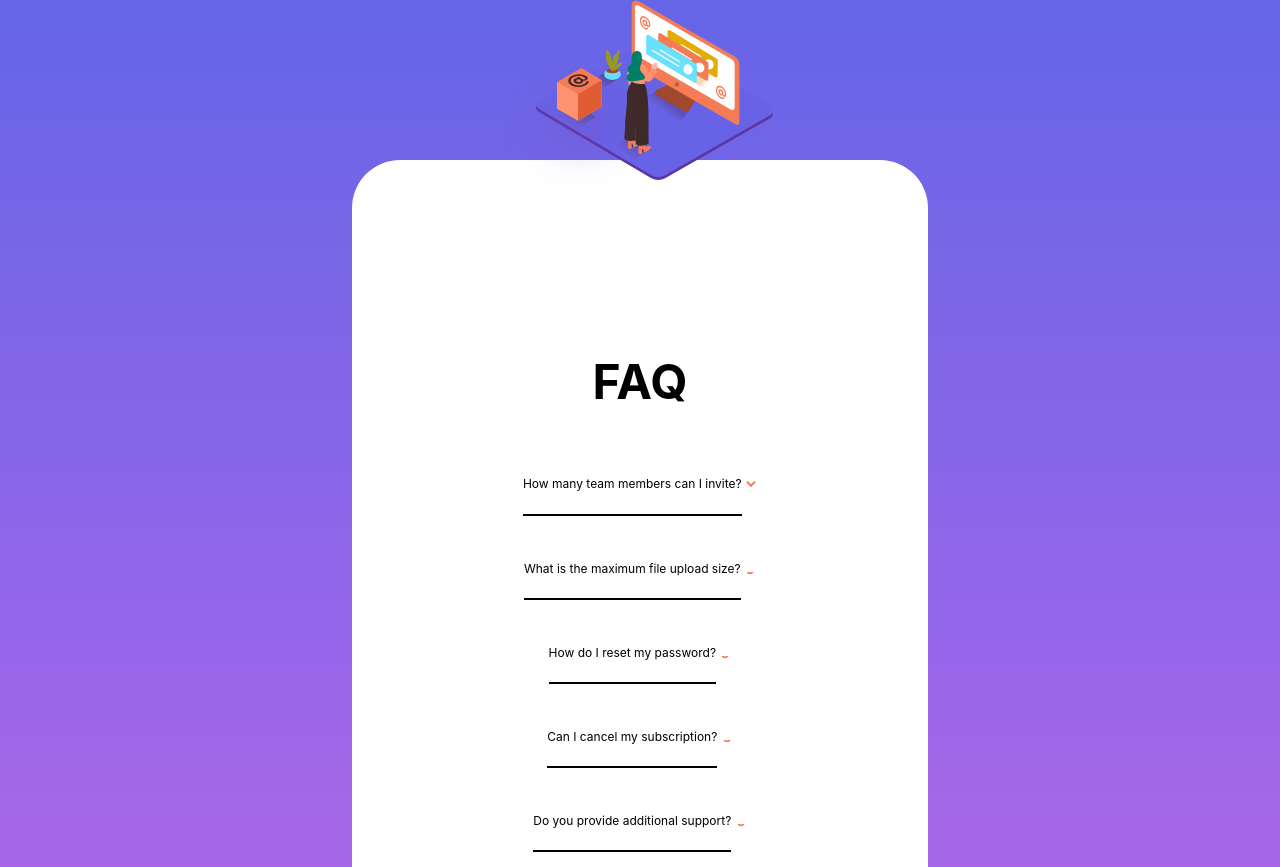
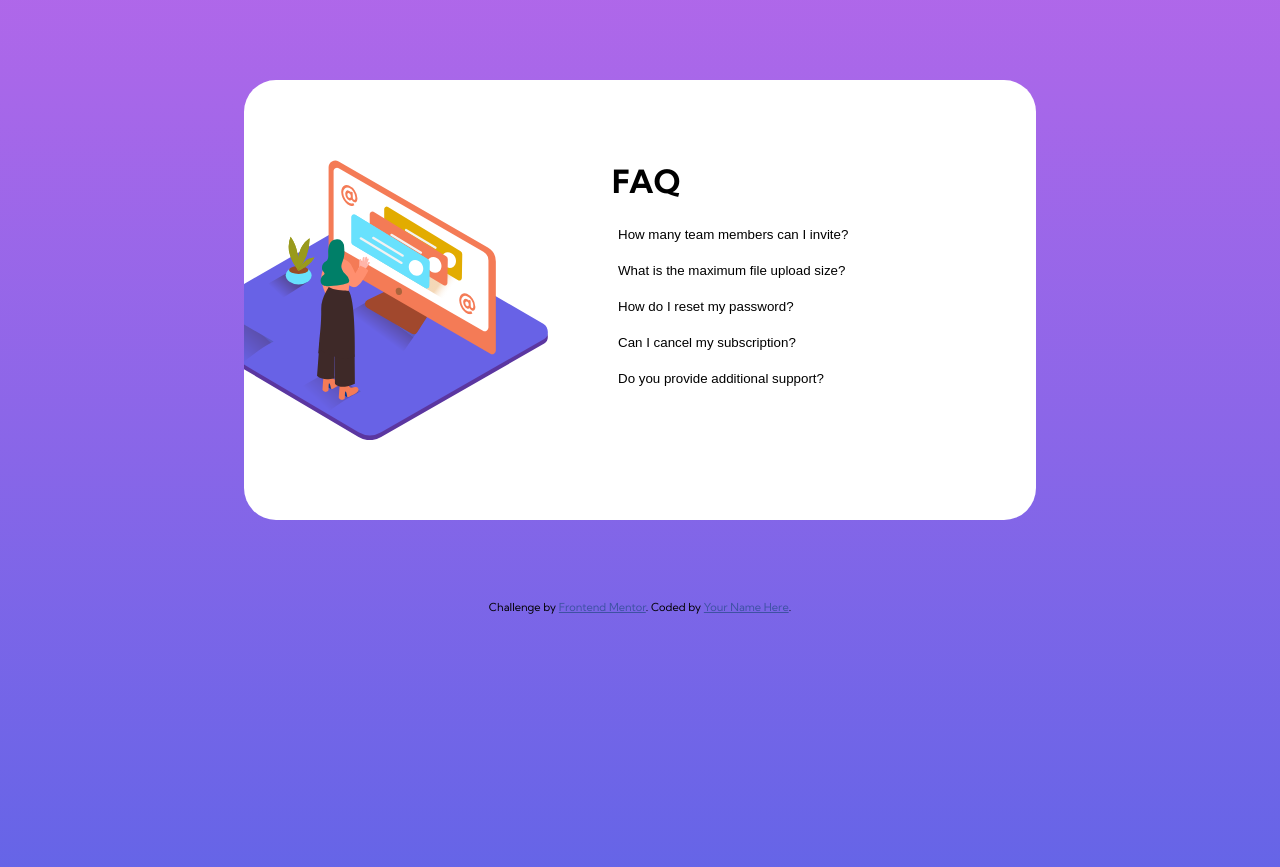
Before and after one commit to Beccix/faq-accordion-card-main, a plain HTML site: page index.html in a window 1280 px wide. Shown: the top 867 px of the page. Drawn offline with Linux system fonts and the light colour scheme.

Commit message:
refis o layout todo

```diff
--- a/index.html
+++ b/index.html
@@ -6,6 +6,8 @@
 
   <link rel="icon" type="image/png" sizes="32x32" href="./images/favicon-32x32.png">
   <link rel="stylesheet" href="./styles/global.css">
+  <link rel="preconnect" href="https://fonts.gstatic.com">
+  <link href="https://fonts.googleapis.com/css2?family=Kumbh+Sans:wght@400;700&display=swap" rel="stylesheet">
   <title>Frontend Mentor | FAQ Accordion Card</title>
   <style>
     .attribution { font-size: 11px; text-align: center; }
@@ -13,69 +15,76 @@
   </style>
 </head>
 <body>
-  <div class="container">
-
-  <div class="image">
-    <img src="./images/illustration-woman-online-mobile.svg" alt="">
-  </div>
-    <h1>FAQ</h1>
-    <div class="faq-questions">
-      <div class="team-invite">
-        <p class='faq-p'>How many team members can I invite?</p>
-          <span class="image-span">
-            <input type='button' class="icon" onclick="HideShow()"></input>
-          </span>
-        <p id='p-target' class='hide'>
-          You can invite up to 2 additional users on the Free plan. There is no limit on
-          team members for the Premium plan.
+  <div class="card">
+    <div class="card-image">
+      <img src="./images/illustration-woman-online-desktop.svg" alt="">
+    </div>
+    <div class="accordion">
+      <h1><strong>FAQ</strong></h1>
+      <div class="accordion-item">
+        <p class="acordion-hearder">
+          <button class="accordion-button">
+            How many team members can I invite?
+          </button>
         </p>
+        <div class="accordion-text-One">
+          <div class="accordion-body">
+            You can invite up to 2 additional users on the Free plan. There is no limit on
+            team members for the Premium plan.
+          </div>
+        </div>
       </div>
-
-      <div class="upload-size">
-        <p class='faq-p'>
-          What is the maximum file upload size?
+      <div class="acoordion-item">
+        <p class="accordion-header">
+          <button class="accordion-button">
+            What is the maximum file upload size?
+          </button>
         </p>
-          <span class="image-span">
-            <button class="icon" onclick="HideShow()"></button>
-          </span>
-        <p id='p-target' class='hide' >
-          No more than 2GB. All files in your account must fit your allotted storage space.
+        <div class="accordion-text-Two">
+          <div class="accordion-body">
+            No more than 2GB. All files in your account must fit your allotted storage space.
+          </div>
+        </div>
+      </div>
+      <div class="acoordion-item">
+        <p class="accordion-header">
+          <button class="accordion-button">
+            How do I reset my password?
+          </button>
         </p>
+        <div class="accordion-text-Three">
+          <div class="accordion-body">
+            Click “Forgot password” from the login page or “Change password” from your profile page.
+            A reset link will be emailed to you.
+          </div>
+        </div>
       </div>
-
-      <div class="reset-password">
-        <p class='faq-p'>How do I reset my password?</p>
-          <span class="image-span">
-            <button class="icon" onclick="HideShow()"></button>
-          </span>
-        <p id='p-target' class='hide' >
-          Click “Forgot password” from the login page or “Change password” from your profile page.
-          A reset link will be emailed to you.
+      <div class="acoordion-item">
+        <p class="accordion-header">
+          <button class="accordion-button">
+            Can I cancel my subscription?
+          </button>
         </p>
+        <div class="accordion-text-Four">
+          <div class="accordion-body">
+            Yes! Send us a message and we’ll process your request no questions asked.
+          </div>
+        </div>
       </div>
-
-      <div class="cancel-subscription">
-        <p class='faq-p'>Can I cancel my subscription?</p>
-          <span class="image-span">
-            <button class="icon" onclick="HideShow()"></button>
-          </span>
-        <p id='p-target' class='hide' >
-          Yes! Send us a message and we’ll process your request no questions asked.
+      <div class="acoordion-item">
+        <p class="accordion-header">
+          <button class="accordion-button">
+            Do you provide additional support?
+          </button>
         </p>
-      </div>
-
-      <div class="additional-support">
-        <p class='faq-p'>Do you provide additional support?</p>
-          <span class="image-span">
-            <button class="icon" onclick="HideShow()"></button>
-          </span>
-        <p id='p-target' class='hide' >
-          Chat and email support is available 24/7. Phone lines are open during normal business hours.
-        </p>
+        <div class="accordion-text-Five">
+          <div class="accordion-body">
+            Chat and email support is available 24/7. Phone lines are open during normal business hours.
+          </div>
+        </div>
       </div>
     </div>
   </div>
-
   <div class="attribution">
     Challenge by <a href="https://www.frontendmentor.io?ref=challenge" target="_blank">Frontend Mentor</a>.
     Coded by <a href="#">Your Name Here</a>.
--- a/javascrip/script.js
+++ b/javascrip/script.js
@@ -1,5 +1,14 @@
 function HideShow() {
-    const element = document.getElementById('p-target');
+    const elementFirst = document.getElementById('p-target');
+    if (elementFirst.classList.contains('hide')) {
+        elementFirst.classList.remove('hide')
+        elementFirst.classList.add('show')
+    } else {
+        elementFirst.classList.add('hide')
+        elementFirst.classList.remove('show')
+    }
+
+    const elementSecond = document.getElementById('p-target');
     if (element.classList.contains('hide')) {
         element.classList.remove('hide')
         element.classList.add('show')
--- a/styles/global.css
+++ b/styles/global.css
@@ -3,13 +3,13 @@
     --Soft-violet: hsl(273, 75%, 66%);
     --Soft-blue: hsl(240, 73%, 65%);
     --Very-dark-desaturated-blue: hsl(238, 29%, 16%);
+    --Dark-grayish-blue: hsl(240, 6%, 50%);
+    --Light-grayish-blue: hsl(240, 5%, 91%);
 }
-html,
-body {
-    padding: 0;
-    margin: 0;
-    font-family: -apple-system, BlinkMacSystemFont, Segoe UI, Roboto, Oxygen,
-        Ubuntu, Cantarell, Fira Sans, Droid Sans, Helvetica Neue, sans-serif;
+
+html {
+    box-sizing: border-box;
+    font-size: 100%
 }
 
 *, *::before, *::after {
@@ -17,65 +17,62 @@ body {
 }
 
 body {
+    min-height: 100vh;
+    padding: 0;
+    margin: 0;
+    font-family: 'Kumbh Sans', sans-serif;
     background: rgb(175,103,233);
-    background: linear-gradient(0deg, rgba(175,103,233,1) 0%, rgba(101,101,231,1) 100%);
-    height: 100vh;
-    text-align: center;
-    Font-size: 12px;
+    background: linear-gradient(var(--Soft-violet), var(--Soft-blue));
+    Font-size: 0,75rem;
 }
 
-* {
-    box-sizing: border-box;
-    font-size: 100%;
+.card {
+    background: #fff;
+    border-radius: 2rem;
+    margin: 4rem auto;
+    width: 49.5rem;
+    height: 27.5rem;
 }
 
-.container {
-    margin: 10rem auto 0rem auto;
-    padding-top: 10rem;
-    padding-left: 2.25rem;
-    padding-right: 2.25rem;
-    background-color: white;
-    width: 36rem;
-    height: 63rem;
-    border-radius: 3rem;
+.card-image {
+    width: 100%;
+    height: auto;
 }
 
-.image {
-    position: absolute;
-    left: 0;
-    right: 0;
-    top: 0rem;
-    margin-left: auto;
-    margin-right: auto;
+button {
+    border:none;
+    outline: none;
+    background: none;
 }
 
-h1 {
-    font-size: 3rem;
+.accordion-body {
+    display: none
 }
 
-.icon {
-    background: url('/images/icon-arrow-down.svg');
-    background-position: center;
-    background-repeat: no-repeat;
-    border: none;
+@media (min-width: 56em) {
+    .card {
+        overflow: hidden;
+        display: flex;
+        margin: 5rem auto;
+        padding-right: 5rem;
     }
 
-.faq-questions {
-    margin: auto auto;
+    .card-image,
+    .accordion {
+        flex: 1;
     }
 
-.faq-p {
-    border-bottom: 2px solid currentColor;
-    display: inline-block;
-    line-height: 4.85;
+    .card-image {
+        display: flex;
+        align-items: center;
+        transform: translateX(-4rem);
     }
 
-.hide {
-    display: none;
+    .card-image img  {
+        width: 23rem;
     }
 
-.show {
-    display: block;
-    overflow: hidden;
-    transition: height 5s ease;
+    .accordion {
+        padding-top: 3.75rem;
     }
+}
```
Lines whose indentation alone changed are shown as unchanged.
